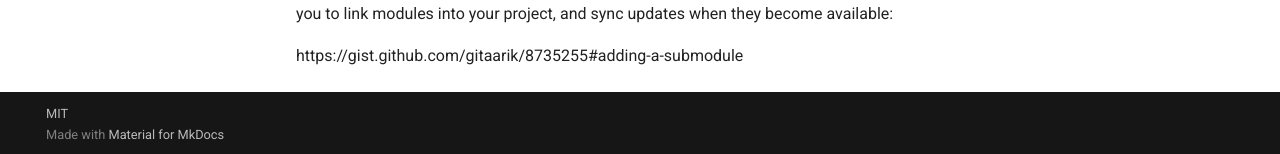
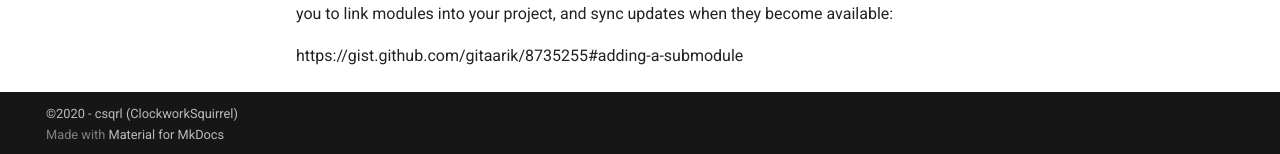
Before and after one commit to cxmeel/BasicState, an MkDocs documentation site: the page built from docs/index.md, in a window 1280 px wide and 1269 px high. Shown: the part 1112-1266 px from the top of the window. Built offline with MkDocs 1.6.1 and Material for MkDocs 9.7.7, drawn with Linux system fonts in a browser that asks for light colours; comment, search, counter and statistics services are not loaded; old or Windows-style settings are respelled for this version of MkDocs.

Commit message:
Update mkdocs.yml

```diff
--- a/mkdocs.yml
+++ b/mkdocs.yml
@@ -5,7 +5,7 @@ site_description: A really simple state management solution for Roblox
 repo_name: ClockworkSquirrel/BasicState
 repo_url: https://github.com/ClockworkSquirrel/BasicState
 google_analytics: [ "UA-145876682-4", "clockworksquirrel.github.io/BasicState" ]
-copyright: MIT
+copyright: ©2020 - csqrl (ClockworkSquirrel)
 
 theme:
   name: material
```
